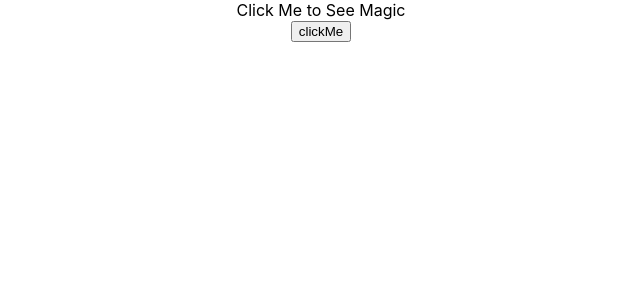
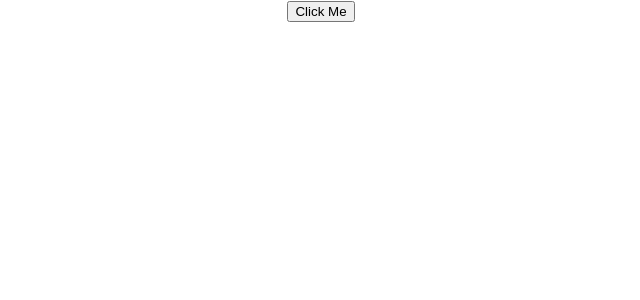
Before and after one commit to sekhar18virat/reactLearning, a React (Create React App) app: page / in a window 1280 px wide. Shown: the top 300 px of the page, without its empty margins (319-959 px from the left). Built offline with nearby package versions, Linux system fonts and the light colour scheme.

Commit message:
Passing method from parent to child and vice versa using Props

```diff
--- a/src/App.js
+++ b/src/App.js
@@ -6,13 +6,14 @@ import Message from './components/message';
 import Counter from './components/Counter';
 import FunctionEventHandling from './components/FunctionEventHandling';
 import EventBinding from './components/EventBinding';
+import Parent from './components/Parent';
 function App() {
   return (
     <div className="App">
       {/* <Counter /> */}
       {/* <FunctionEventHandling /> */}
-      <EventBinding />
-
+      {/* <EventBinding /> */}
+  <Parent />
       {/* <Message /> */}
       {/* <Greet name = "sekhar" value = "sekhar"/>
       <Greet name = "react" value = "react"/>
--- /dev/null
+++ b/src/components/ChildComponent.js
@@ -0,0 +1,12 @@
+import React from 'react'
+
+function ChildComponent(props) {
+    console.log("Inside child comp ")
+  return (
+    <div>
+      <button onClick={() => props.greetComponent("sekhar")}>Click Me</button>
+    </div>
+  )
+}
+
+export default ChildComponent
--- /dev/null
+++ b/src/components/Parent.js
@@ -0,0 +1,28 @@
+import React, { Component } from 'react'
+import ChildComponent from './ChildComponent'
+
+ class Parent extends Component {
+    constructor(props) {
+      super(props)
+
+      this.state = {
+         parent : "Parent"
+      }
+      this.greetParentComponent = this.greetParentComponent.bind(this)
+    }
+
+    greetParentComponent(name){
+        console.log("hi Hello ")
+        alert(`Hello ${this.state.parent} ${name}`)
+    }
+
+  render() {
+    return (
+      <div>
+        <ChildComponent greetComponent = {this.greetParentComponent} />
+      </div>
+    )
+  }
+}
+
+export default Parent
```
